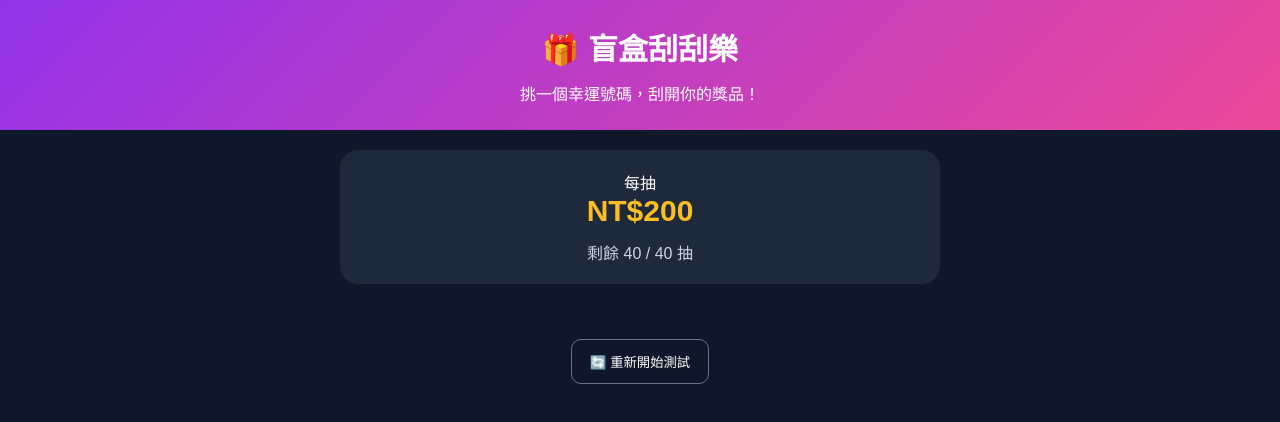
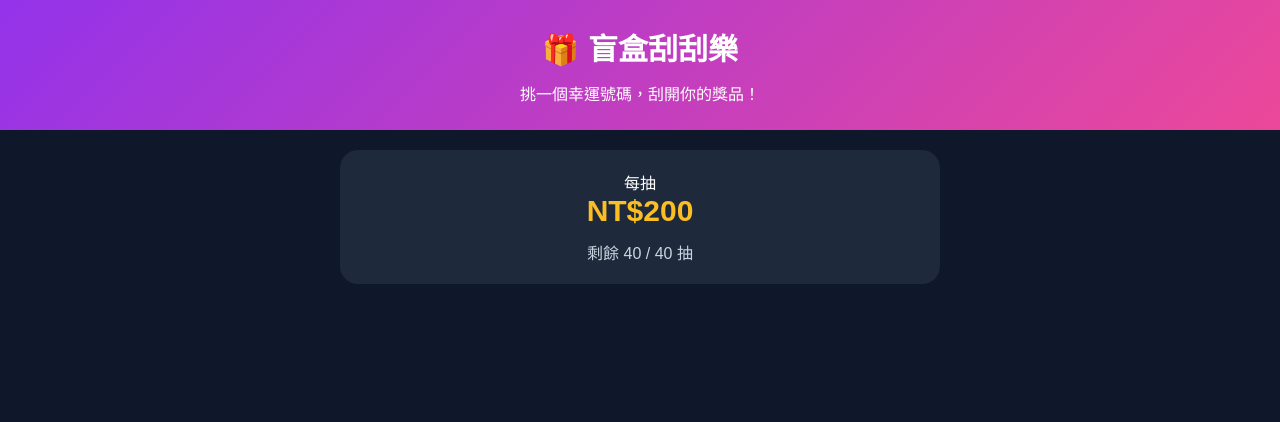
Before and after one commit to wsx24608/Repository-name-blindbox-scratch, a plain HTML site: page index.html in a window 1280 px wide. Drawn offline with nearby package versions, Linux system fonts and the light colour scheme; no server answers.

Commit message:
Update index.html

```diff
--- a/index.html
+++ b/index.html
@@ -88,10 +88,6 @@ canvas{
 </div>
 
 <div id="grid"></div>
-
-<button class="reset" onclick="resetGame()">
-🔄 重新開始測試
-</button>
 
 <div id="scratchPage">
 
```
